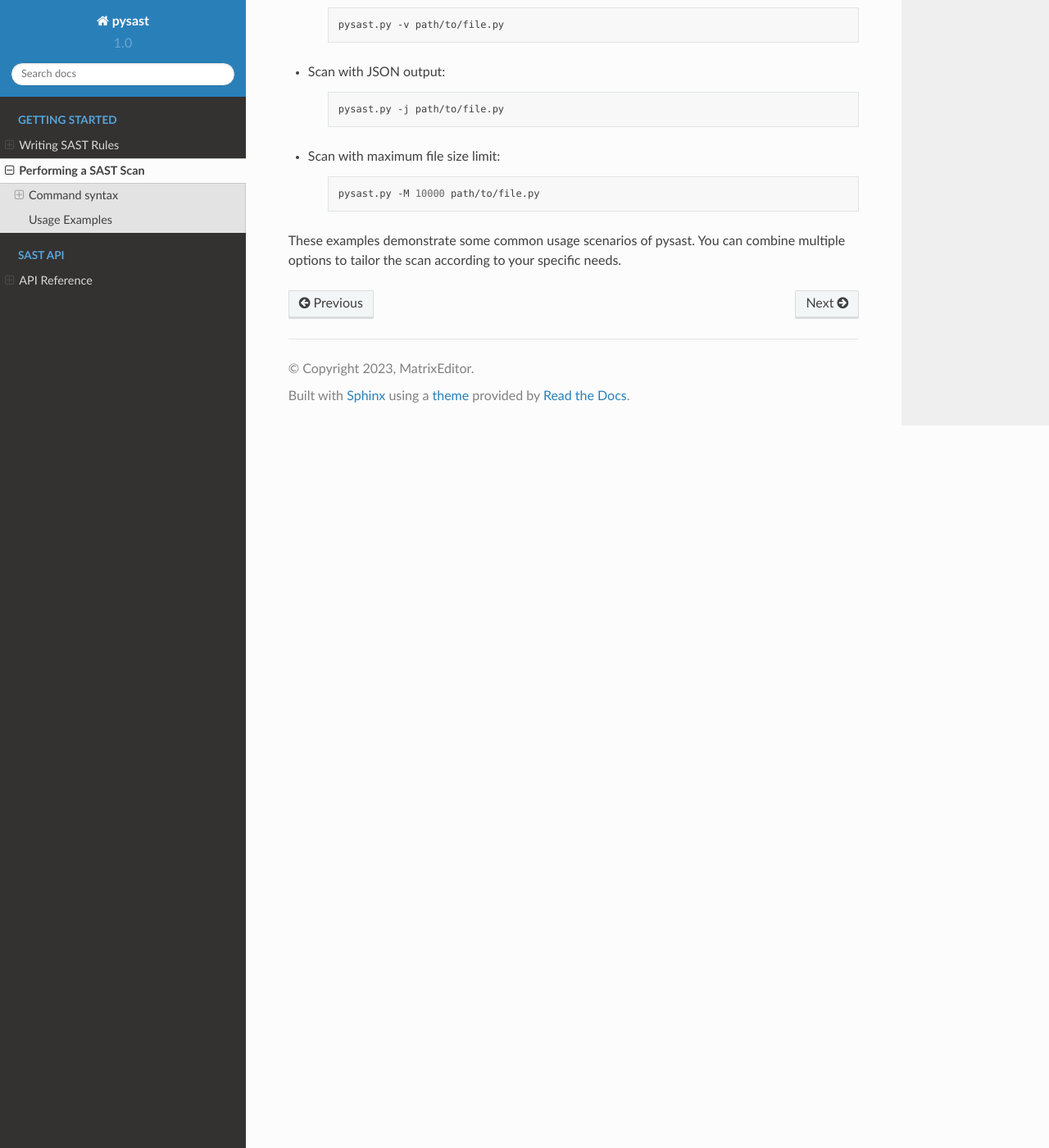
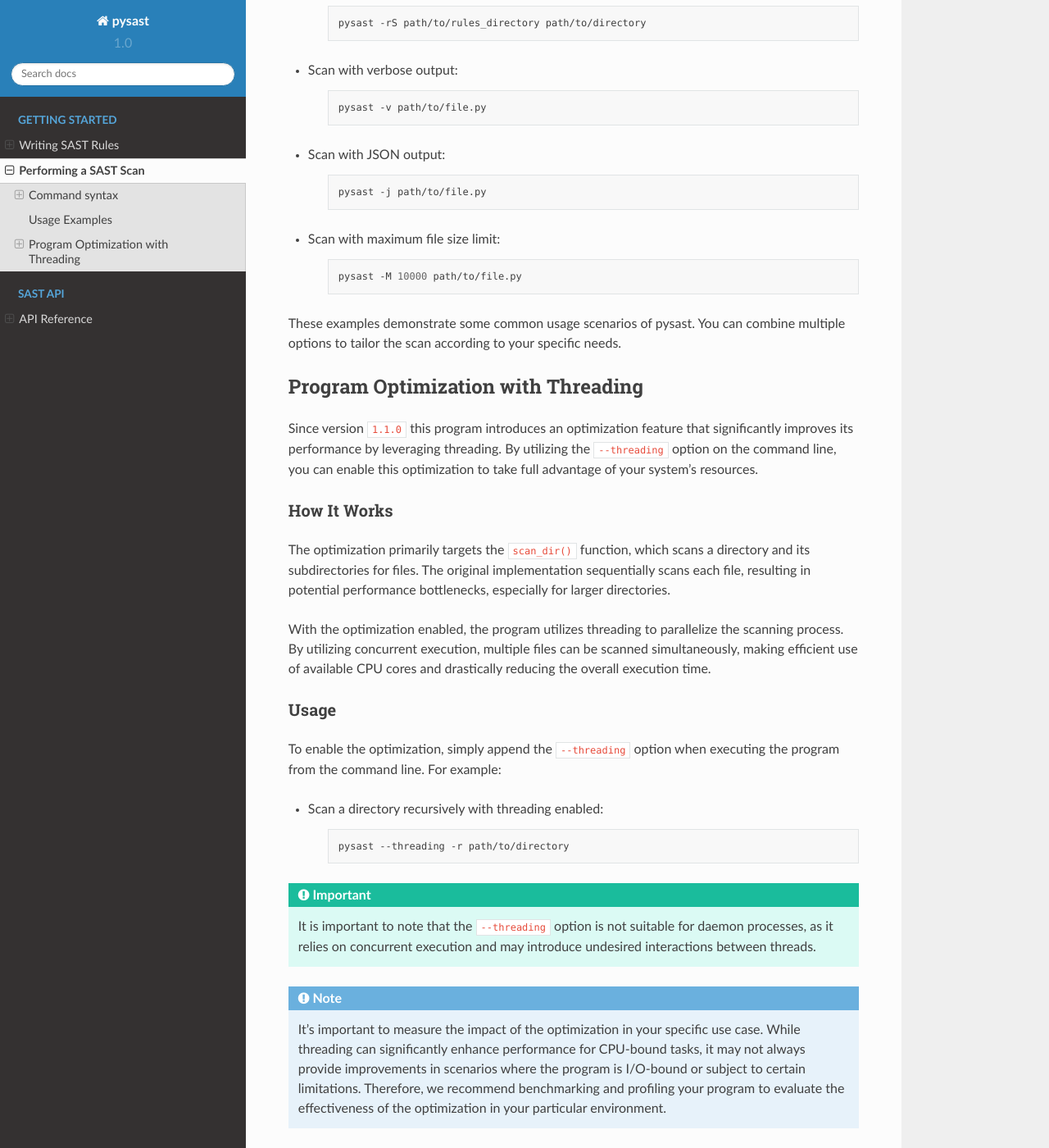
Before and after one commit to MatrixEditor/pysast, a Sphinx documentation site: the page built from docs/source/intro/sast_scans.rst, in a window 1280 px wide and 1400 px high, scrolled down 2470 px. Shown: the whole window at 82% size. Built offline with Sphinx 7.4.7 and the Read the Docs theme 2.0.0, drawn with Linux system fonts in a browser that asks for light colours; some of the changed text lies outside the part shown.

Commit message:
Optimization of scan time

```diff
--- a/docs/source/conf.py
+++ b/docs/source/conf.py
@@ -11,7 +11,7 @@
 project = "pysast"
 copyright = "2023, MatrixEditor"
 author = "MatrixEditor"
-release = "1.0.2-alpha"
+release = "1.1.0-alpha"
 version = "1.0"
 
 # -- General configuration ---------------------------------------------------
--- a/docs/source/intro/sast_scans.rst
+++ b/docs/source/intro/sast_scans.rst
@@ -17,7 +17,7 @@
 
 .. code:: shell
 
-    pysast.py [-h] [-r] [-j] [-v] [-s SAST_RULES] [-S SAST_DIRS] [-rS] \
+    pysast [-h] [-r] [-j] [-v] [-s SAST_RULES] [-S SAST_DIRS] [-rS] \
         [--disable-prefilter] [--enable-postfilter] [-M MAX_BYTES] [PATHS ...]
 
 Let's explore the available options and their functionalities:
@@ -87,59 +87,107 @@
 
 Let's look at some examples of using pysast with different options:
 
+.. note::
+    If no path or directory to rules is given, the current directory will be
+    scanned for rule definitions.
+
 - Scan a single file:
 
     .. code:: bash
 
-        pysast.py path/to/file.py
+        pysast path/to/file.py
 
 - Scan multiple files:
 
     .. code:: bash
 
-        pysast.py path/to/file1.py path/to/file2.py path/to/file3.py
+        pysast path/to/file1.py path/to/file2.py path/to/file3.py
 
 - Scan a directory recursively:
 
     .. code:: bash
 
-        pysast.py -r path/to/directory
+        pysast -r path/to/directory
 
 - Scan a directory with custom SAST rules:
 
     .. code:: bash
 
-        pysast.py -s path/to/rules.json path/to/directory
+        pysast -s path/to/rules.json path/to/directory
 
 - Scan a directory with SAST rules stored in a directory:
 
     .. code:: bash
 
-        pysast.py -S path/to/rules_directory path/to/directory
+        pysast -S path/to/rules_directory path/to/directory
 
 - Scan a directory with recursively loaded SAST rules:
 
     .. code:: bash
 
-        pysast.py -rS path/to/rules_directory path/to/directory
+        pysast -rS path/to/rules_directory path/to/directory
 
 - Scan with verbose output:
 
     .. code:: bash
 
-        pysast.py -v path/to/file.py
+        pysast -v path/to/file.py
 
 - Scan with JSON output:
 
     .. code:: bash
 
-        pysast.py -j path/to/file.py
+        pysast -j path/to/file.py
 
 - Scan with maximum file size limit:
 
     .. code:: bash
 
-        pysast.py -M 10000 path/to/file.py
+        pysast -M 10000 path/to/file.py
 
 These examples demonstrate some common usage scenarios of pysast. You can
 combine multiple options to tailor the scan according to your specific needs.
+
+Program Optimization with Threading
+-----------------------------------
+
+Since version ``1.1.0`` this program introduces an optimization feature that significantly
+improves its performance by leveraging threading. By utilizing the ``--threading`` option
+on the command line, you can enable this optimization to take full advantage of your
+system's resources.
+
+How It Works
+~~~~~~~~~~~~
+
+The optimization primarily targets the ``scan_dir()`` function, which scans a directory and
+its subdirectories for files. The original implementation sequentially scans each file,
+resulting in potential performance bottlenecks, especially for larger directories.
+
+With the optimization enabled, the program utilizes threading to parallelize the scanning
+process. By utilizing concurrent execution, multiple files can be scanned simultaneously,
+making efficient use of available CPU cores and drastically reducing the overall execution
+time.
+
+Usage
+~~~~~
+
+To enable the optimization, simply append the ``--threading`` option when executing the program
+from the command line. For example:
+
+- Scan a directory recursively with threading enabled:
+
+    .. code:: bash
+
+        pysast --threading -r path/to/directory
+
+
+.. important::
+    It is important to note that the ``--threading`` option is not suitable for daemon processes,
+    as it relies on concurrent execution and may introduce undesired interactions between threads.
+
+.. note::
+    It's important to measure the impact of the optimization in your specific use case. While
+    threading can significantly enhance performance for CPU-bound tasks, it may not always provide
+    improvements in scenarios where the program is I/O-bound or subject to certain limitations.
+    Therefore, we recommend benchmarking and profiling your program to evaluate the effectiveness
+    of the optimization in your particular environment.
--- a/pyproject.toml
+++ b/pyproject.toml
@@ -1,6 +1,6 @@
 [tool.poetry]
 name = "pysast"
-version = "1.0.2-alpha"
+version = "1.1.0-alpha"
 description="SAST Code Scanner in Python"
 authors = ["MatrixEditor"]
 keywords = ["pysast"]
```
Also changed, not shown: README.md (+12 -5 lines), pysast.py (+101 -48 lines).
